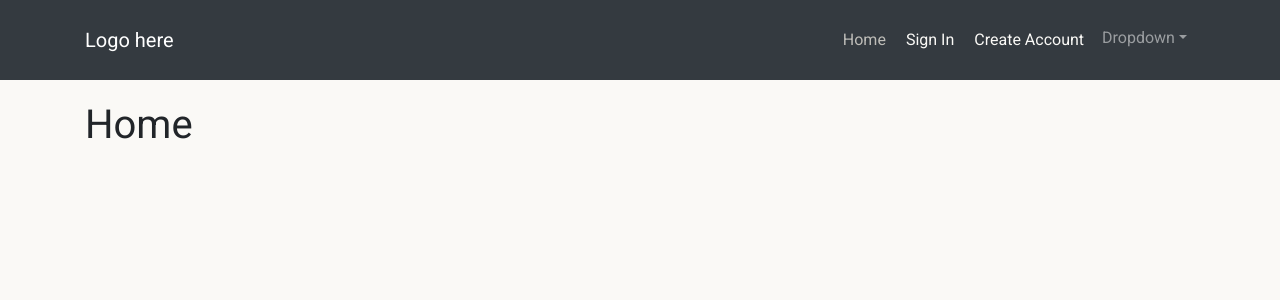
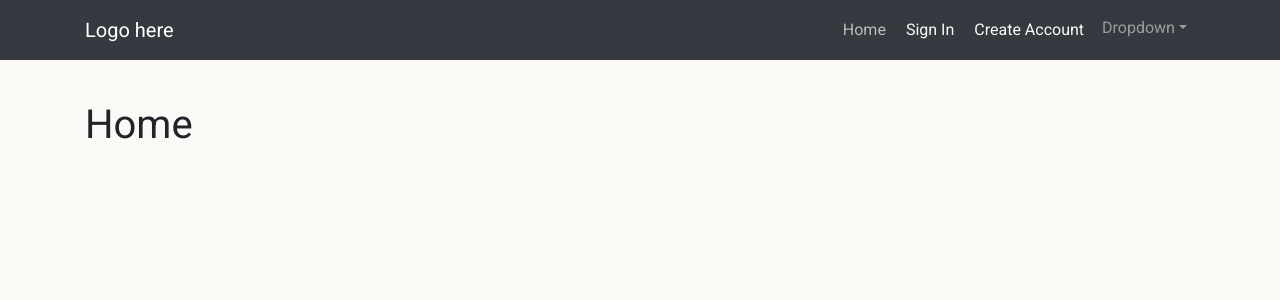
Before and after one commit to dantaylor28/polaroid-social-media-frontend, a React (Create React App) app: page / in a window 1280 px wide. Shown: the top 300 px of the page. Built offline with nearby package versions, Linux system fonts and the light colour scheme.

Commit message:
Temporarily comment out .NavBar styles to fix error with burger menu

```diff
--- a/src/styles/NavBar.module.css
+++ b/src/styles/NavBar.module.css
@@ -1,6 +1,6 @@
-.NavBar {
-    height: 80px;
-}
+/* .NavBar {
+    min-height: 80px;
+} */
 
 .NavLink {
     padding: 10px;
```
